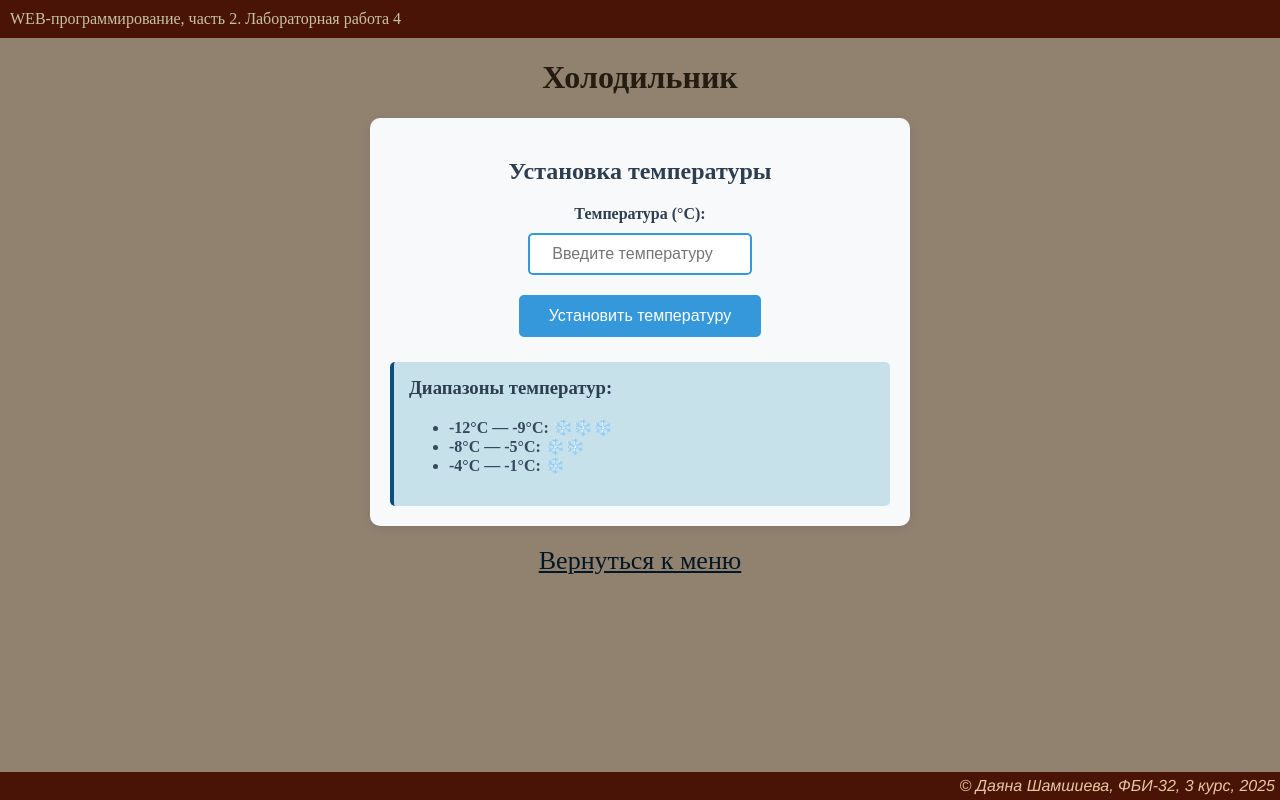
After one commit to grufid/web-back-labs, a Flask app: page /lab4/fridge in a window 1280 px wide. The commit adds this page. Run offline with Flask 3, Linux system fonts and the light colour scheme.

Commit message:
Холодильник

```diff
--- a/lab4.py
+++ b/lab4.py
@@ -168,3 +168,38 @@ def login():
 def logout():
     session.pop('login', None)
     return redirect('/lab4/login')
+
+@lab4.route('/lab4/fridge')
+def fridge_form():
+    return render_template('lab4/fridge.html')
+
+@lab4.route('/lab4/fridge', methods=['POST'])
+def fridge():
+    temperature = request.form.get('temperature')
+
+    if not temperature:
+        return render_template('lab4/fridge.html', error='Ошибка: не задана температура')
+
+    try:
+        temp = int(temperature)
+    except ValueError:
+        return render_template('lab4/fridge.html', error='Ошибка: введите целое число')
+
+    if temp < -12:
+        return render_template('lab4/fridge.html', error='Не удалось установить температуру — слишком низкое значение')
+    elif temp > -1:
+        return render_template('lab4/fridge.html', error='Не удалось установить температуру — слишком высокое значение')
+    elif -12 <= temp <= -9:
+        snowflakes = '❄️❄️❄️'
+        message = f'Установлена температура: {temp}°C'
+    elif -8 <= temp <= -5:
+        snowflakes = '❄️❄️'
+        message = f'Установлена температура: {temp}°C'
+    elif -4 <= temp <= -1:
+        snowflakes = '❄️'
+        message = f'Установлена температура: {temp}°C'
+    else:
+        snowflakes = ''
+        message = f'Установлена температура: {temp}°C'
+
+    return render_template('lab4/fridge.html', message=message, snowflakes=snowflakes, temperature=temp)
--- /dev/null
+++ b/templates/lab4/fridge.html
@@ -0,0 +1,59 @@
+{% extends "base.html" %}
+
+{% block lab %}Лабораторная работа 4{% endblock %}
+
+{% block main %}
+    <h1 style="text-align:center">Холодильник</h1>
+
+    <div style="max-width: 500px; margin: 0 auto; padding: 20px; background: #f8f9fa; border-radius: 10px; box-shadow: 0 2px 10px rgba(0,0,0,0.1);">
+        <h2 style="text-align: center; color: #2c3e50; margin-bottom: 20px;">Установка температуры</h2>
+
+        <form method="post" style="text-align: center;">
+            <div style="margin-bottom: 20px;">
+                <label for="temperature" style="display: block; margin-bottom: 10px; font-weight: bold; color: #2c3e50;">
+                    Температура (°C):
+                </label>
+                <input type="number" id="temperature" name="temperature"
+                       value="{{ temperature or '' }}"
+                       placeholder="Введите температуру"
+                       style="width: 200px; padding: 10px; border: 2px solid #3498db; border-radius: 5px; font-size: 16px; text-align: center;">
+            </div>
+
+            <button type="submit" style="padding: 12px 30px; background: #3498db; color: white; border: none; border-radius: 5px; font-size: 16px; cursor: pointer;">
+                Установить температуру
+            </button>
+        </form>
+
+        {% if error %}
+        <div style="color: #e74c3c; background: #ffeaea; padding: 15px; border-radius: 5px; margin-top: 20px; text-align: center; border: 1px solid #e74c3c; font-weight: bold;">
+             {{ error }}
+        </div>
+        {% endif %}
+
+        {% if message %}
+        <div style="color: #27ae60; background: #eafaf1; padding: 20px; border-radius: 5px; margin-top: 20px; text-align: center; border: 1px solid #27ae60;">
+            <div style="font-size: 20px; font-weight: bold; margin-bottom: 10px;">
+                {{ message }}
+            </div>
+            {% if snowflakes %}
+            <div style="font-size: 30px; color: #085487;">
+                {{ snowflakes }}
+            </div>
+            {% endif %}
+        </div>
+        {% endif %}
+
+        <div style="margin-top: 25px; padding: 15px; background: #c7e1ea; border-radius: 5px; border-left: 4px solid #084f7e;">
+            <h3 style="margin-top: 0; color: #2c3e50;">Диапазоны температур:</h3>
+            <ul style="text-align: left; color: #34495e;">
+                <li><strong>-12°C — -9°C:</strong> ❄️❄️❄️ </li>
+                <li><strong>-8°C — -5°C:</strong> ❄️❄️ </li>
+                <li><strong>-4°C — -1°C:</strong> ❄️ </li>
+            </ul>
+        </div>
+    </div>
+
+    <div style="text-align: center; margin-top: 20px;">
+        <a href="/lab4" style="color: #021726; font-size: 26px;">Вернуться к меню</a>
+    </div>
+{% endblock %}
--- a/templates/lab4/lab4.html
+++ b/templates/lab4/lab4.html
@@ -27,5 +27,8 @@
         <li>
             <a href="/lab4/login">Авторизация</a>
         </li>
+        <li>
+            <a href="/lab4/fridge">Холодильник</a>
+        </li>
     </ol>
 {% endblock %}
```
